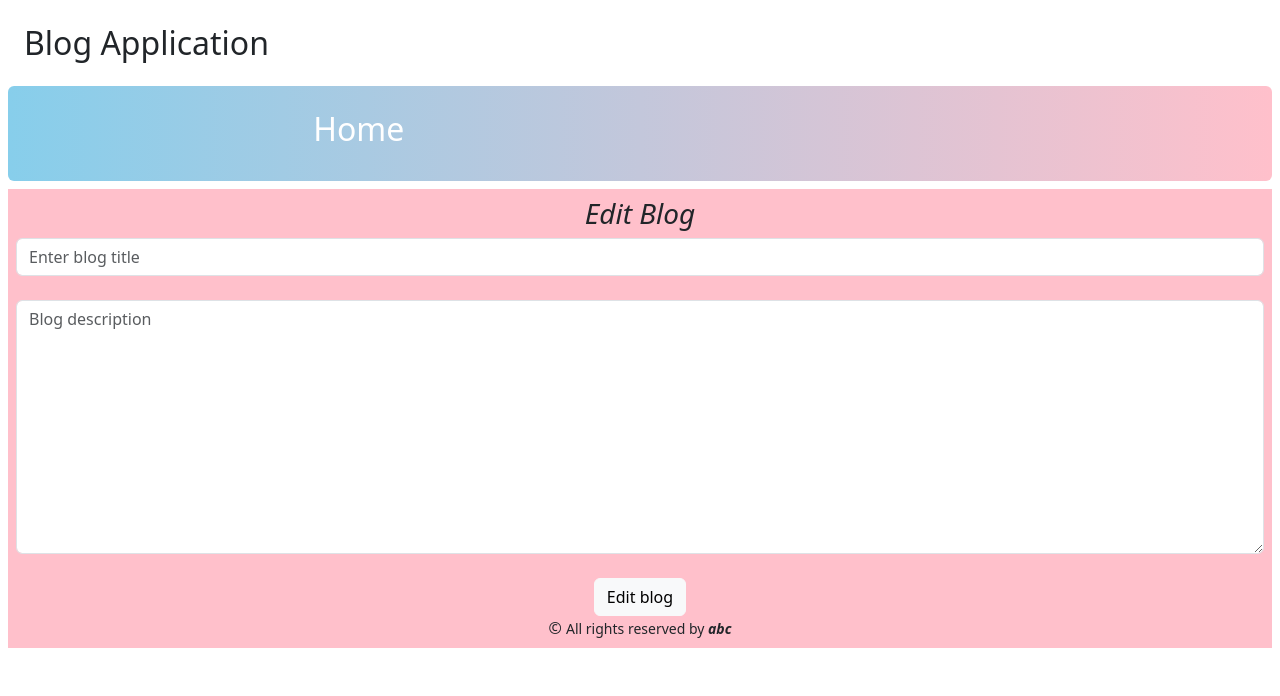
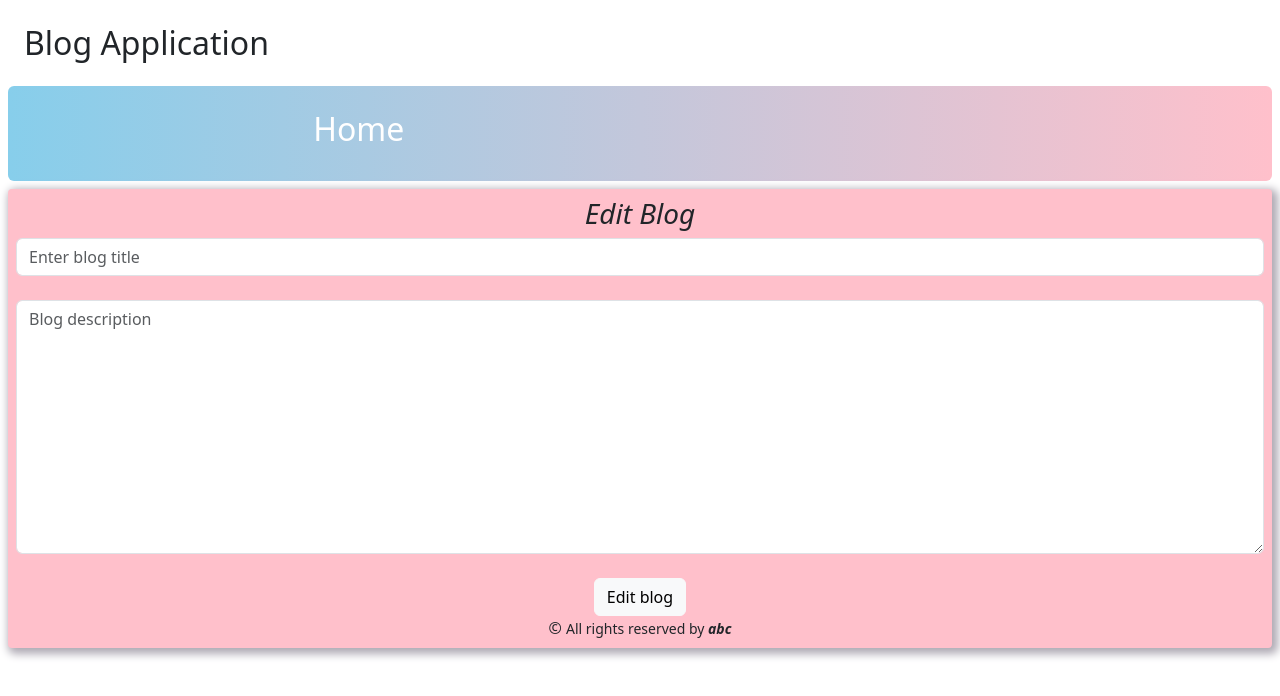
Before and after one commit to AbhishekVarpe100/blog-vercel, a React (Vite) app: page /edit/1 in a window 1280 px wide. Shown: the top 696 px of the page. Built offline with nearby package versions, Linux system fonts and the light colour scheme; no server answers.

Commit message:
initial commit

```diff
--- a/src/components/Edit.jsx
+++ b/src/components/Edit.jsx
@@ -1,6 +1,7 @@
 import React, { useEffect } from 'react'
 import { useState } from 'react';
 import axios from 'axios';
+import './Shadow.css';
 import { useNavigate, useParams } from 'react-router-dom';
 function Edit({ username }) {
     const {id}=useParams();
@@ -50,7 +51,7 @@ function Edit({ username }) {
     return (
         <div>
 
-            <center className='m-2 p-2' style={{'background':'pink'}}>
+            <center className='m-2 p-2' style={{'background':'pink'}} id='center'>
                 <h3><i>Edit Blog</i></h3>
 
                 <form onSubmit={handleSubmit}>
```
